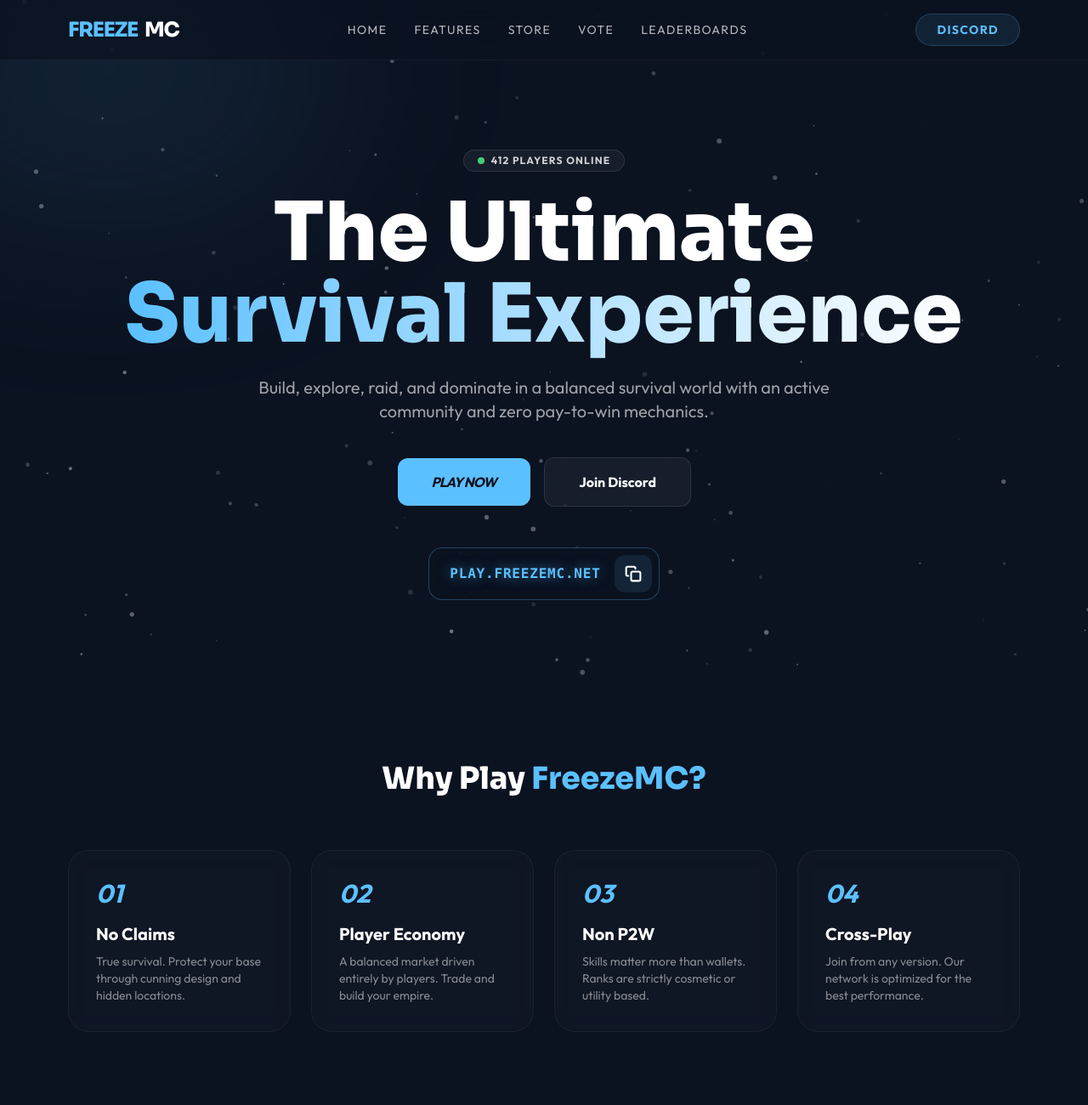
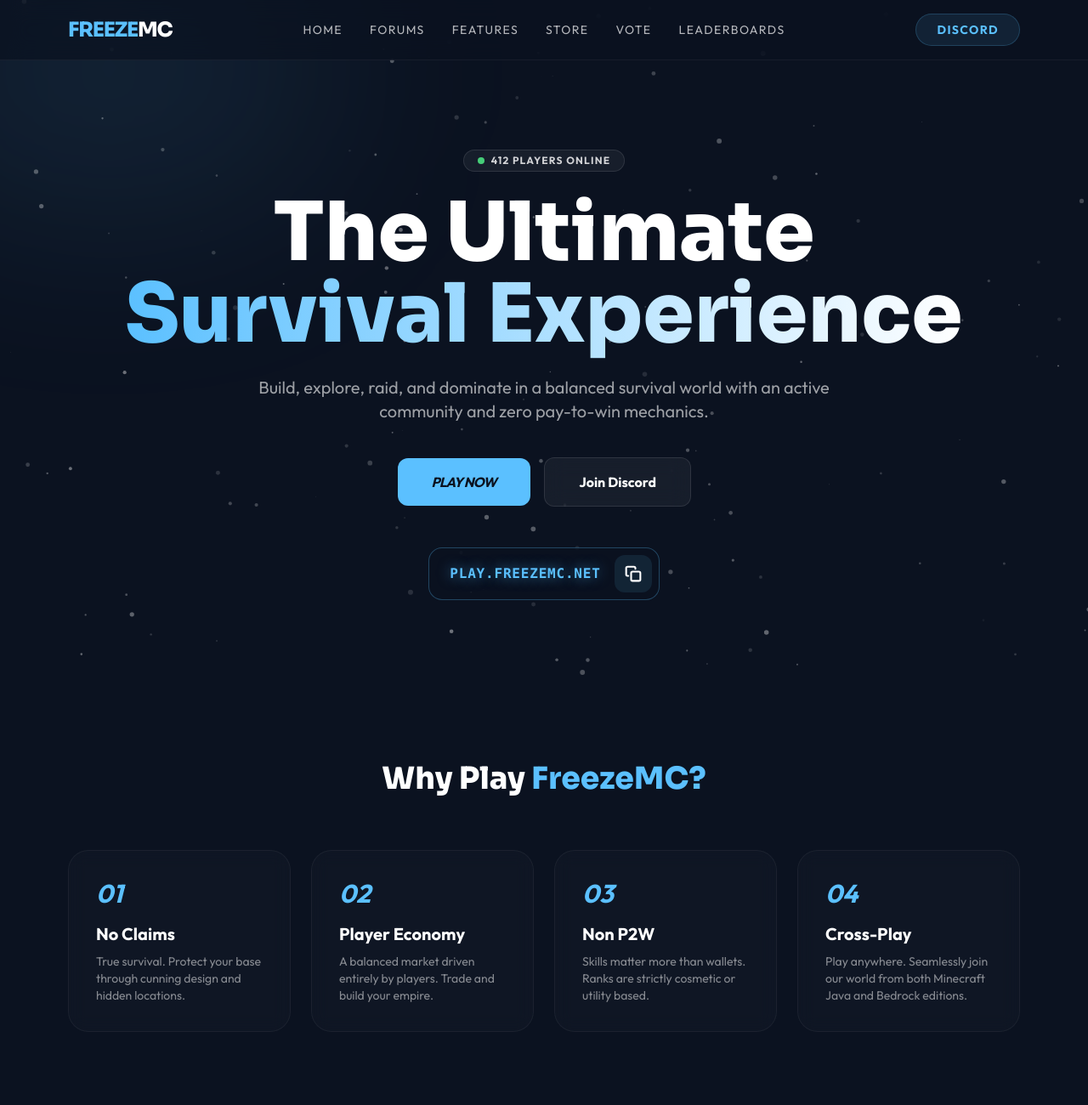
Before and after one commit to dualicc/FreezeMC-Website, a plain HTML site: page index.html in a window 1280 px wide. Shown: the top 1300 px of the page at 85% size. Drawn offline with nearby package versions, Linux system fonts and the light colour scheme.

Commit message:
Update index.html

```diff
--- a/index.html
+++ b/index.html
@@ -43,11 +43,12 @@
 
     <!-- Navigation -->
     <nav class="fixed top-0 w-full z-50 glass py-4 px-6 lg:px-20 flex justify-between items-center">
-        <div class="flex items-center gap-2 font-display font-bold text-2xl tracking-tighter">
+        <div class="flex items-center gap-0 font-display font-bold text-2xl tracking-tighter">
             <span class="text-ice">FREEZE</span>MC
         </div>
         <ul class="hidden lg:flex gap-8 font-medium text-sm uppercase tracking-widest text-white/70">
             <li><a href="#home" class="hover:text-ice transition">Home</a></li>
+            <li><a href="https://forums.freezemc.net" target="_blank" class="hover:text-ice transition">Forums</a></li>
             <li><a href="#features" class="hover:text-ice transition">Features</a></li>
             <li><a href="#" class="hover:text-ice transition">Store</a></li>
             <li><a href="#" class="hover:text-ice transition">Vote</a></li>
@@ -108,7 +109,7 @@
             <div class="feature-card glass-card p-8 rounded-3xl border border-white/5 hover:border-ice/30 transition-all duration-500">
                 <div class="text-ice text-3xl mb-4 italic font-black">04</div>
                 <h3 class="font-bold text-xl mb-2">Cross-Play</h3>
-                <p class="text-white/50 text-sm">Join from any version. Our network is optimized for the best performance.</p>
+                <p class="text-white/50 text-sm">Play anywhere. Seamlessly join our world from both Minecraft Java and Bedrock editions.</p>
             </div>
         </div>
     </section>
```
